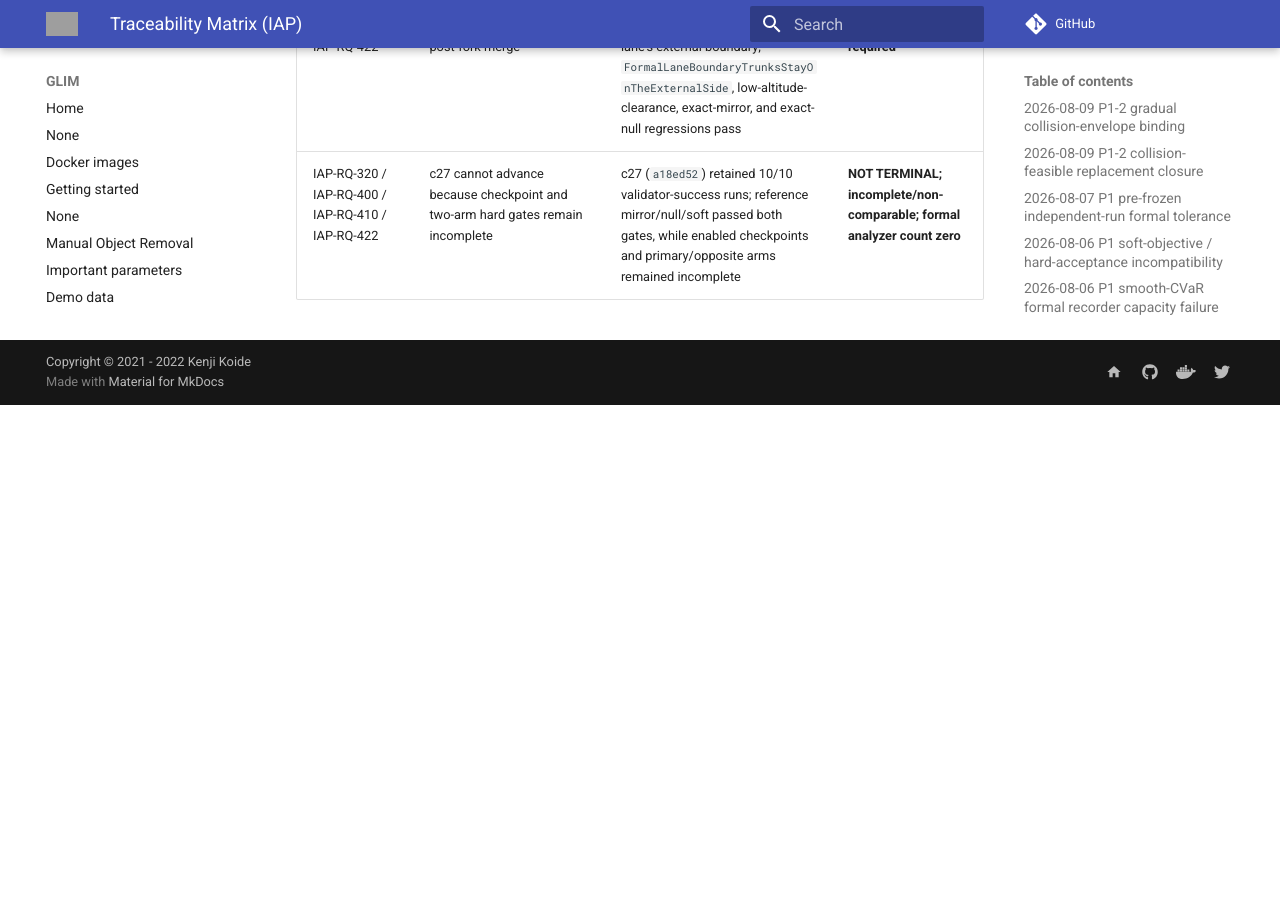
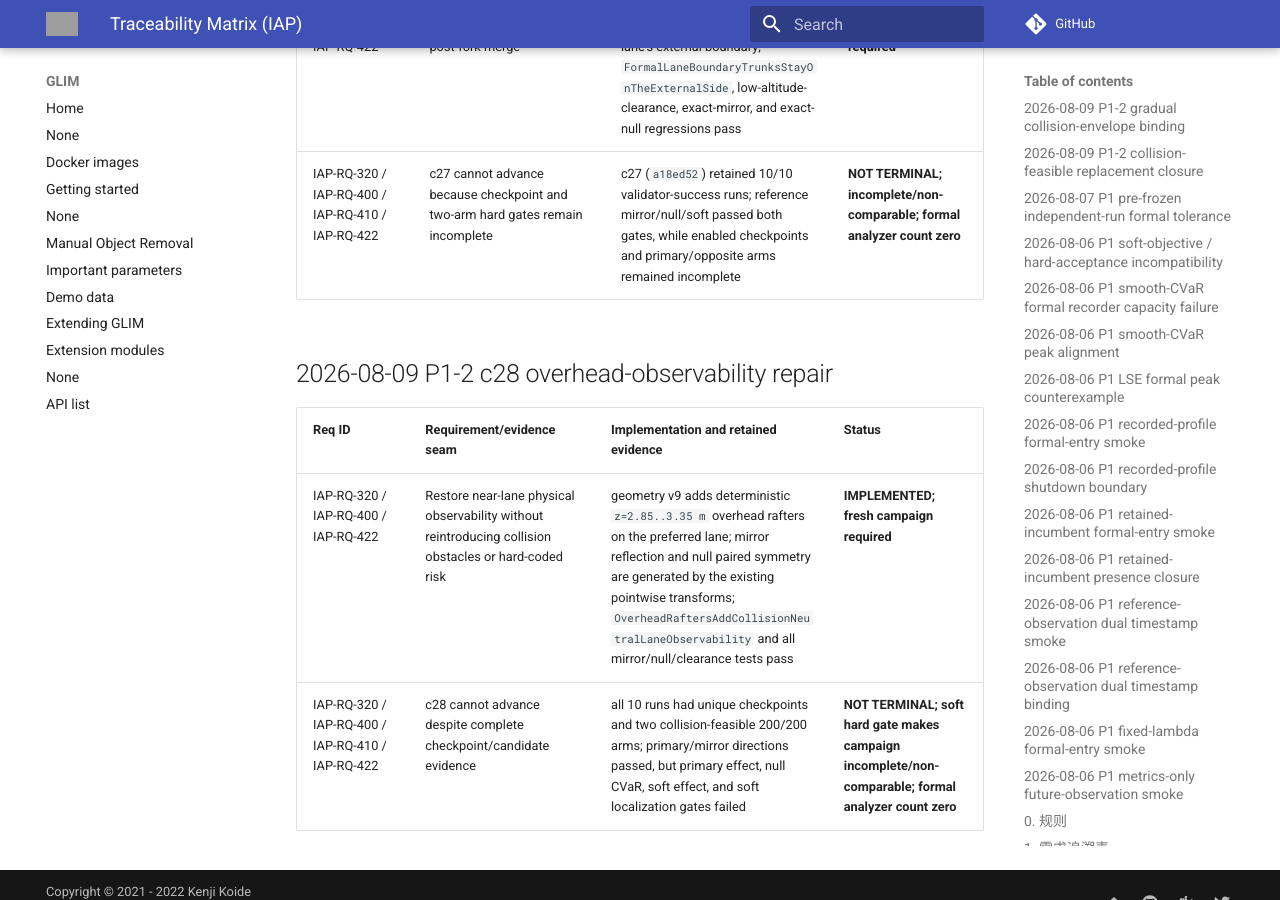
Before and after one commit to Printeger/iap, an MkDocs documentation site: the page built from docs/TRACEABILITY.md, in a window 1280 px wide and 900 px high, scrolled down 44775 px. Built offline with MkDocs 1.6.1 and Material for MkDocs 9.7.7, drawn with Linux system fonts in a browser that asks for light colours; nearby versions of some CDN libraries; comment, search, counter and statistics services are not loaded; before the commit the page ends 45180 px from its top, so only the background shows below that; grey boxes are pictures that could not be loaded.

Commit message:
fix(planner): add collision-neutral lidar rafters (IAP-RQ-320 IAP-RQ-400 IAP-RQ-410 IAP-RQ-422)

```diff
--- a/docs/TRACEABILITY.md
+++ b/docs/TRACEABILITY.md
@@ -386,3 +386,10 @@
 | IAP-RQ-320 / IAP-RQ-400 / IAP-RQ-422 | Prequalification arm availability must be independent of incumbent side commitment | `makeP1PrequalificationEvidenceFanout` neutralizes lateral control points to current start-Y before the unchanged equal-clearance pair; `FormalEvidenceFanoutNeutralizesCommittedEndpointSide` proves exact pair reflection and neutral terminal controls | **IMPLEMENTED; evidence-only; fresh campaign required** |
 | IAP-RQ-320 / IAP-RQ-400 / IAP-RQ-422 | Lane structure must not obstruct the central split or post-fork merge | geometry v8 moves unchanged-count/dimension trunks to each lane's external boundary; `FormalLaneBoundaryTrunksStayOnTheExternalSide`, low-altitude-clearance, exact-mirror, and exact-null regressions pass | **IMPLEMENTED; fresh campaign required** |
 | IAP-RQ-320 / IAP-RQ-400 / IAP-RQ-410 / IAP-RQ-422 | c27 cannot advance because checkpoint and two-arm hard gates remain incomplete | c27 (`a18ed52`) retained 10/10 validator-success runs; reference mirror/null/soft passed both gates, while enabled checkpoints and primary/opposite arms remained incomplete | **NOT TERMINAL; incomplete/non-comparable; formal analyzer count zero** |
+
+## 2026-08-09 P1-2 c28 overhead-observability repair
+
+| Req ID | Requirement/evidence seam | Implementation and retained evidence | Status |
+|---|---|---|---|
+| IAP-RQ-320 / IAP-RQ-400 / IAP-RQ-422 | Restore near-lane physical observability without reintroducing collision obstacles or hard-coded risk | geometry v9 adds deterministic `z=2.85..3.35 m` overhead rafters on the preferred lane; mirror reflection and null paired symmetry are generated by the existing pointwise transforms; `OverheadRaftersAddCollisionNeutralLaneObservability` and all mirror/null/clearance tests pass | **IMPLEMENTED; fresh campaign required** |
+| IAP-RQ-320 / IAP-RQ-400 / IAP-RQ-410 / IAP-RQ-422 | c28 cannot advance despite complete checkpoint/candidate evidence | all 10 runs had unique checkpoints and two collision-feasible 200/200 arms; primary/mirror directions passed, but primary effect, null CVaR, soft effect, and soft localization gates failed | **NOT TERMINAL; soft hard gate makes campaign incomplete/non-comparable; formal analyzer count zero** |
```
Also changed, not shown: docs/CHANGES.md (+1 -0 lines), docs/dev_planner/safety_planner_test_plan.md (+1 -1 lines), 3 other files.
